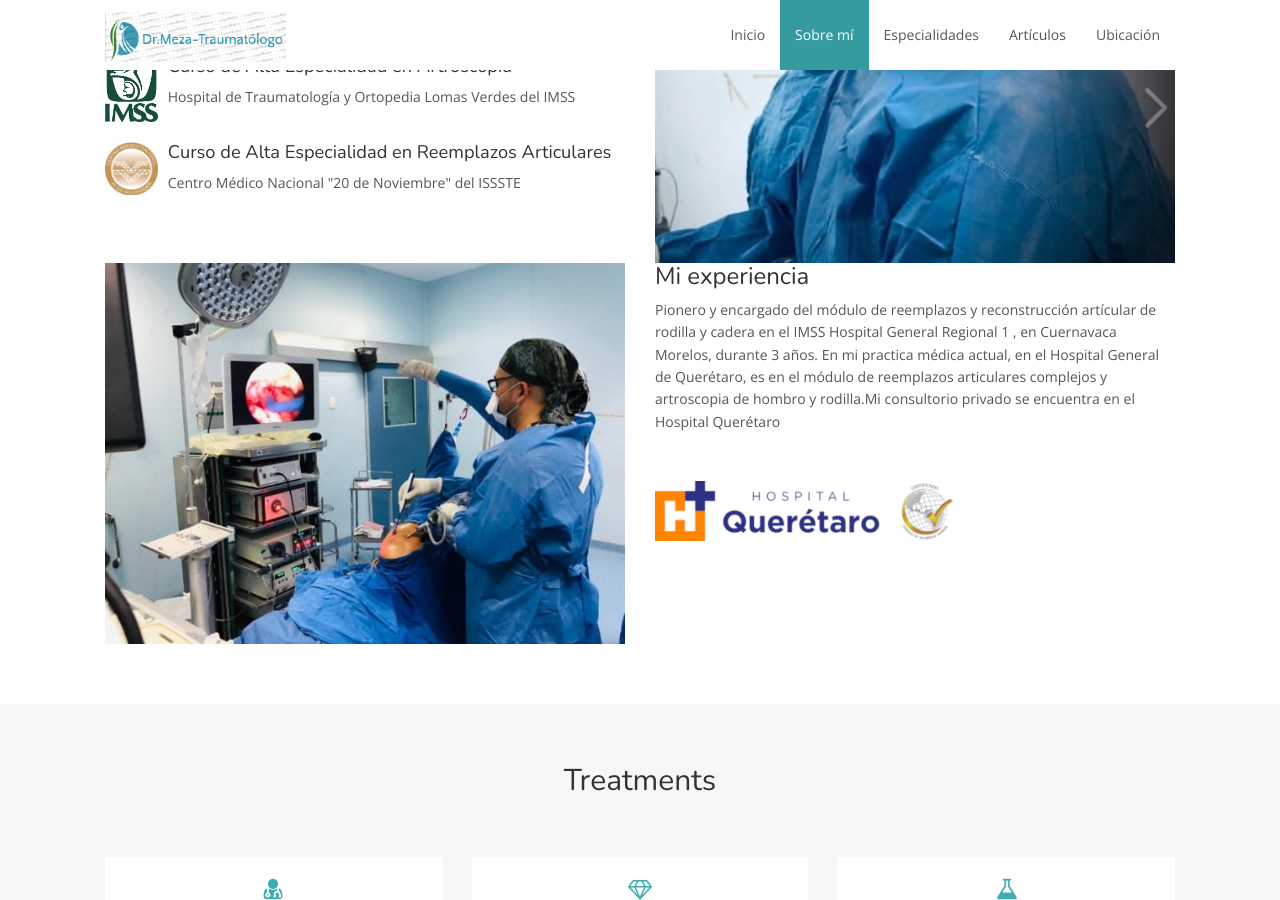
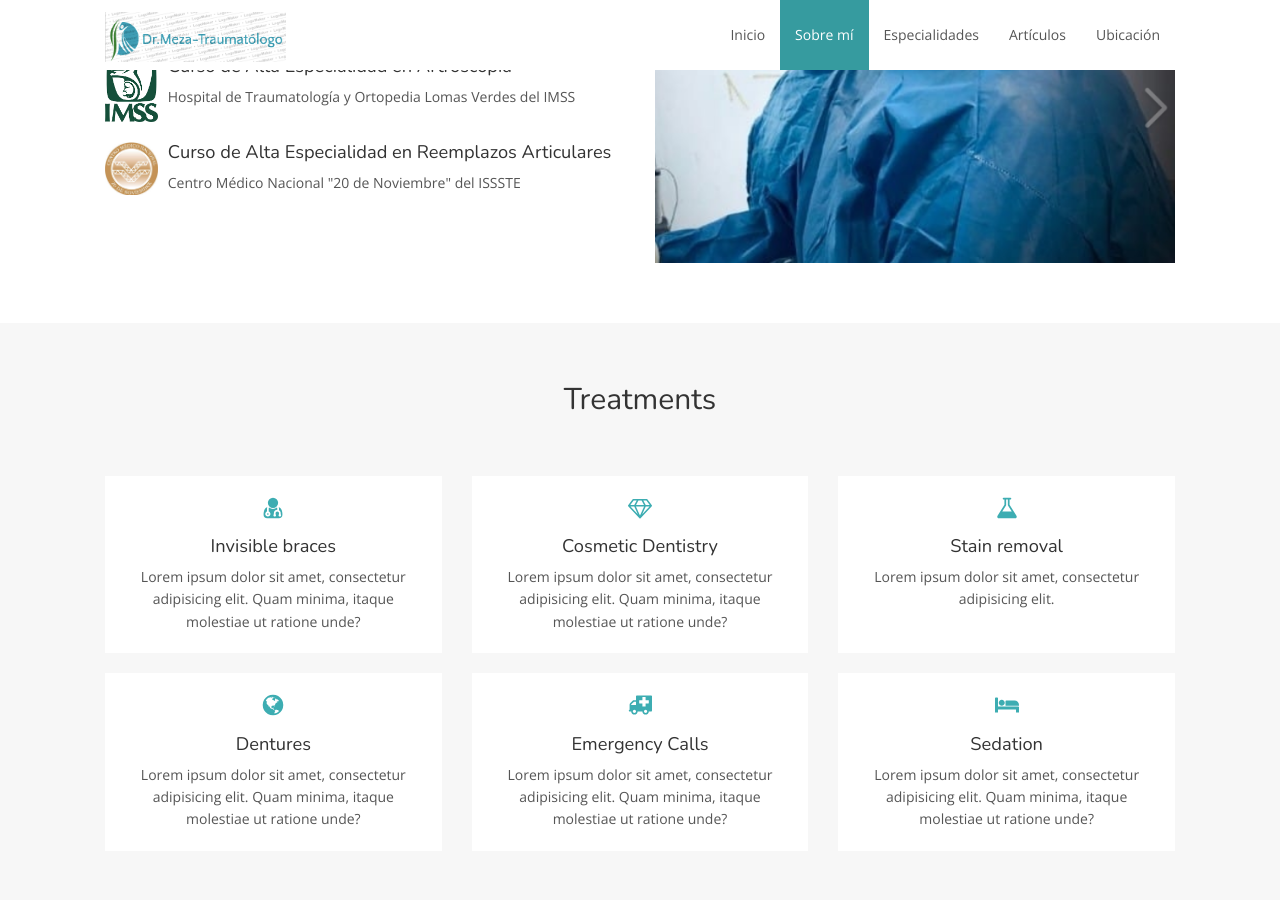
Before and after one commit to kecho05/dr, a Jekyll site: the page built from index.html, in a window 1280 px wide and 900 px high, scrolled down 1238 px. Built offline with Jekyll 4.4.1, drawn with Linux system fonts in a browser that asks for light colours; nearby versions of some CDN libraries.

Commit message:
Update index.html

```diff
--- a/index.html
+++ b/index.html
@@ -129,22 +129,6 @@ layout: default
                 <img src="img/about_1.png" alt="...">
             </div>
         </div>
-
-        <div class="row">
-            <div class="col-sm-6">
-                    <img src="img/about_2.jpg" alt="...">
-            </div>
-            <div class="col-sm-6">
-                    <h3>Mi experiencia</h3>
-                    <p>Pionero y encargado del módulo de reemplazos y reconstrucción artícular de rodilla y cadera en el IMSS Hospital General Regional 1 , en Cuernavaca Morelos, durante 3 años. En mi practica médica actual, en el Hospital General de Querétaro, es en el módulo de reemplazos articulares complejos y artroscopia de hombro y rodilla.Mi consultorio privado se encuentra en el Hospital Querétaro</p>
-                    <br>
-                    <div class="media">
-                        <img src="img/about_list_4.png" alt="...">
-                    </div>
-                </div>
-
-            </div>
-        </div>
     </div>
 </div>
 <!-- End About -->
@@ -188,7 +172,7 @@ layout: default
         </div>
     {% endfor %}
     </div>
-</div>-->
+</div>--
 <!-- End Our team -->
 
 <!-- Start Testimonials -->
```
